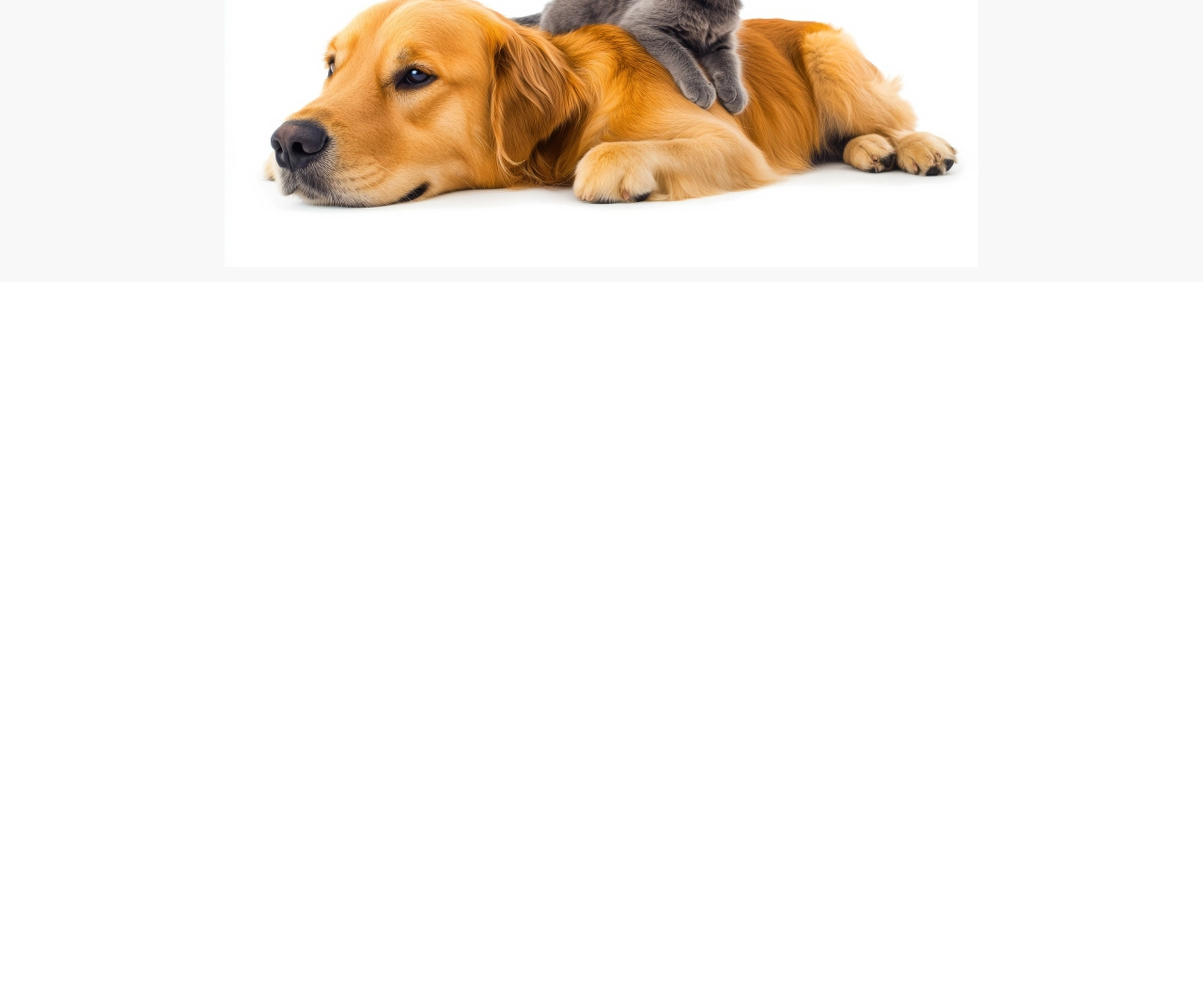
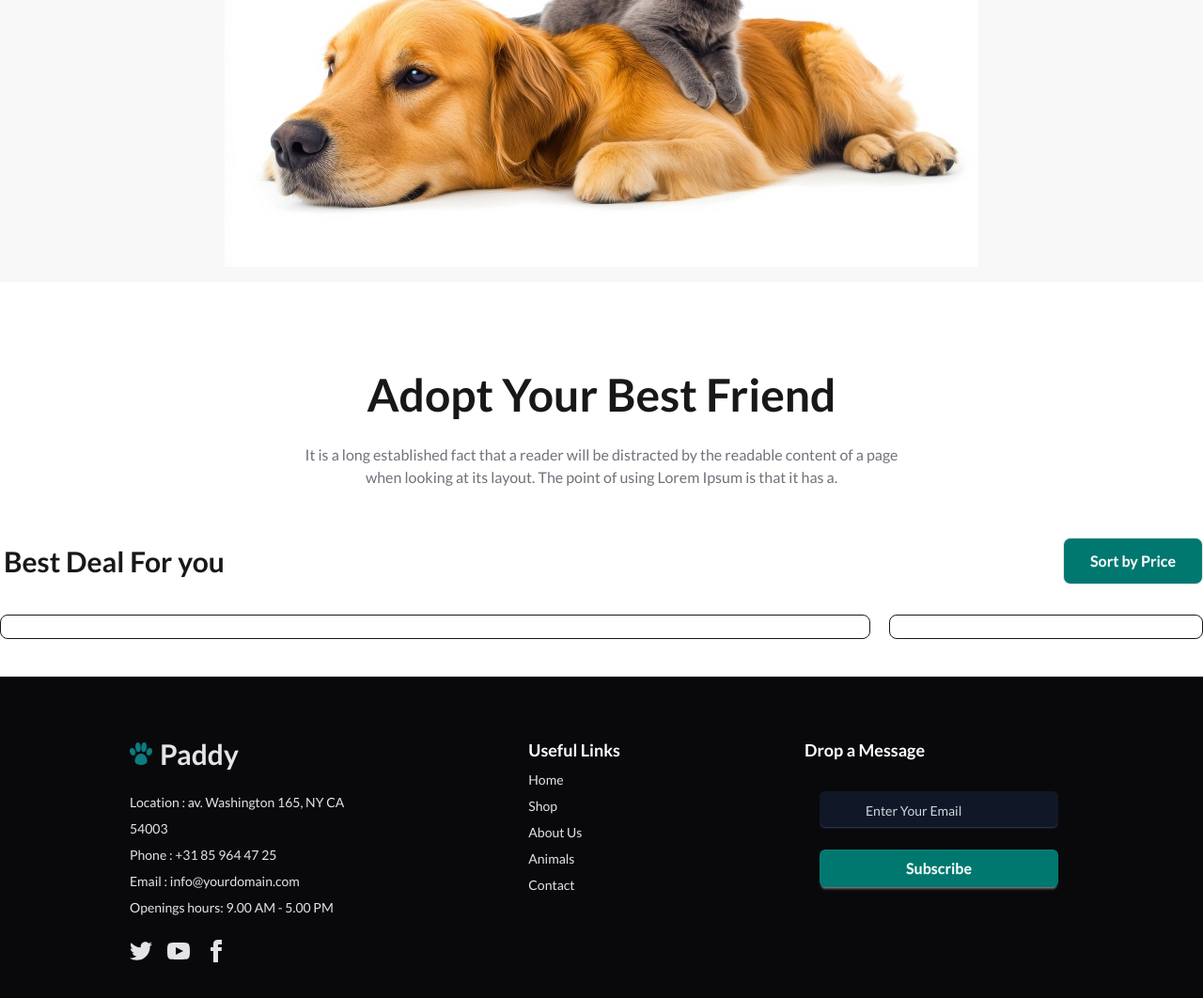
Before and after one commit to sahkil12/Adopt-Your-Pet-assignment, a plain HTML site: page index.html in a window 1280 px wide. Shown: the part 764-1826 px from the top of the page at 94% size. Before the commit the page ends 1064 px from the top, so only its background shows below. Drawn offline with nearby package versions, Linux system fonts and the light colour scheme.

Commit message:
complate full structure in website

```diff
--- a/index.html
+++ b/index.html
@@ -90,13 +90,134 @@
 
     </header>
 
-    <main class="container">
+    <main class="container mx-auto mt-9 md:mt-24 mb-10">
+
+        <div class="items-center text-center mx-auto md:w-3/6 space-y-7">
+            <h2 class="font-bold text-5xl">Adopt Your Best Friend</h2>
+            <p class="text-zinc-500 font-medium">It is a long established fact that a reader will be distracted by the
+                readable content of a page when looking at its layout. The point of using Lorem Ipsum is that it has a.
+            </p>
+        </div>
+
+        <!-- dynamic button  -->
+        <div id="dynamic-btn" class="flex justify-between w-3/4 mx-auto mt-7 mb-6">
+
+        </div>
+
+        <div class="flex justify-between items-center mb-8">
+
+            <h2 class="p-1 text-2xl md:text-3xl font-bold">Best Deal For you</h2>
+            <button class=" btn rounded-lg bg-teal-700 font-semibold text-white text-base px-7 py-6">Sort by
+                Price</button>
+
+        </div>
+
+        <section>
+            <div class="div-container flex flex-col md:flex-row gap-5 mt-5">
+
+                <!-- right -->
+                <div id="add-card" class=" w-full flex-3 rounded-lg border ">
+
+                    <!-- card -->
+                    <!-- <div class="grid gap-5 grid-cols-1 md:grid-cols-2 lg:grid-cols-3 p-2">
+
+                        <div class="card bg-base-100  p-4 border border-gray-200">
+                            <figure>
+                                <img src="https://img.daisyui.com/images/stock/photo-1606107557195-0e29a4b5b4aa.webp"
+                                    alt="Shoes" />
+                            </figure>
+                            <div class="card-body">
+                                <h2 class="card-title">Card Title</h2>
+                                <p>A card component has a figure, a body part, and inside body there are title and
+                                    actions
+                                    parts</p>
+                                <div class="card-actions justify-end">
+                                    <button class="btn btn-primary">Buy Now</button>
+                                </div>
+                            </div>
+                        </div>
+
+                    </div> -->
+
+                </div>
+                <!-- left -->
+                <div id="add-pic" class="border w-full flex-1 rounded-lg p-3">
+
+                </div>
+
+            </div>
+        </section>
 
     </main>
 
-    <footer>
+    <footer class="footer justify-around sm:footer-horizontal bg-neutral text-neutral-content p-5 md:px-12 md:py-16  ">
+        <nav>
+            <div class="flex gap-2 items-center mb-4">
+                <img class="w-6 h-6" src="images/logo.webp" alt="">
+                <h2 class="text-3xl font-bold">Paddy</h2>
+            </div>
 
+
+            <a class="">Location : av. Washington 165, NY CA </a>
+            <a class="">54003</a>
+            <a class="">Phone : +31 85 964 47 25</a>
+            <a class="">Email : info@yourdomain.com</a>
+            <a class="">Openings hours: 9.00 AM - 5.00 PM</a>
+
+            <nav>
+                <div class="grid grid-flow-col gap-4 mt-4">
+                    <a>
+                        <svg xmlns="http://www.w3.org/2000/svg" width="24" height="24" viewBox="0 0 24 24"
+                            class="fill-current">
+                            <path
+                                d="M24 4.557c-.883.392-1.832.656-2.828.775 1.017-.609 1.798-1.574 2.165-2.724-.951.564-2.005.974-3.127 1.195-.897-.957-2.178-1.555-3.594-1.555-3.179 0-5.515 2.966-4.797 6.045-4.091-.205-7.719-2.165-10.148-5.144-1.29 2.213-.669 5.108 1.523 6.574-.806-.026-1.566-.247-2.229-.616-.054 2.281 1.581 4.415 3.949 4.89-.693.188-1.452.232-2.224.084.626 1.956 2.444 3.379 4.6 3.419-2.07 1.623-4.678 2.348-7.29 2.04 2.179 1.397 4.768 2.212 7.548 2.212 9.142 0 14.307-7.721 13.995-14.646.962-.695 1.797-1.562 2.457-2.549z">
+                            </path>
+                        </svg>
+                    </a>
+                    <a>
+                        <svg xmlns="http://www.w3.org/2000/svg" width="24" height="24" viewBox="0 0 24 24"
+                            class="fill-current">
+                            <path
+                                d="M19.615 3.184c-3.604-.246-11.631-.245-15.23 0-3.897.266-4.356 2.62-4.385 8.816.029 6.185.484 8.549 4.385 8.816 3.6.245 11.626.246 15.23 0 3.897-.266 4.356-2.62 4.385-8.816-.029-6.185-.484-8.549-4.385-8.816zm-10.615 12.816v-8l8 3.993-8 4.007z">
+                            </path>
+                        </svg>
+                    </a>
+                    <a>
+                        <svg xmlns="http://www.w3.org/2000/svg" width="24" height="24" viewBox="0 0 24 24"
+                            class="fill-current">
+                            <path
+                                d="M9 8h-3v4h3v12h5v-12h3.642l.358-4h-4v-1.667c0-.955.192-1.333 1.115-1.333h2.885v-5h-3.808c-3.596 0-5.192 1.583-5.192 4.615v3.385z">
+                            </path>
+                        </svg>
+                    </a>
+                </div>
+            </nav>
+
+        </nav>
+        <nav>
+            <h4 class="font-bold text-lg text-white">Useful Links</h4>
+
+            <a class="cursor-pointer hover:text-gray-400">Home</a>
+            <a class="cursor-pointer hover:text-gray-400">Shop</a>
+            <a class="cursor-pointer hover:text-gray-400">About Us</a>
+            <a class="cursor-pointer hover:text-gray-400">Animals</a>
+            <a class="cursor-pointer hover:text-gray-400">Contact</a>
+
+        </nav>
+        <nav>
+            <h4 class="text-lg text-white font-bold">Drop a Message</h4>
+            <fieldset class="fieldset p-4">
+
+                <label class="label"></label>
+                <input type="email" class="px-12 rounded-md input bg-gray-900 text-gray-600 placeholder-gray-300"
+                    placeholder="Enter Your Email" />
+
+                <button
+                    class="btn px-7 bg-teal-700 mt-4 rounded-md text-white text-base border-none ">Subscribe</button>
+            </fieldset>
+        </nav>
     </footer>
+
 
 </body>
 
```
